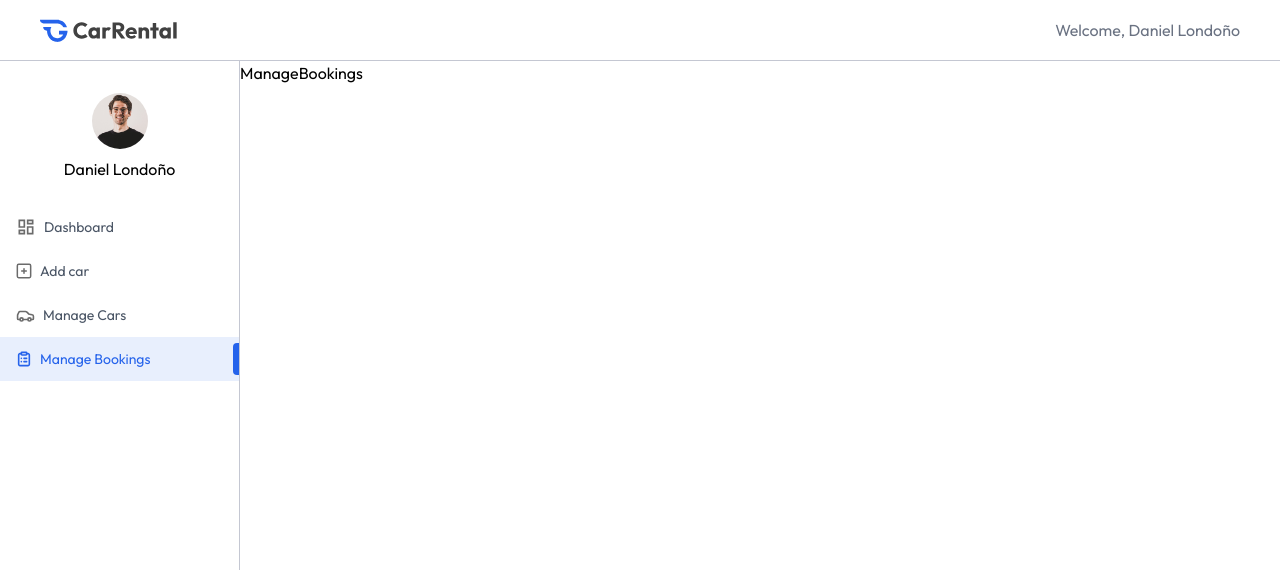
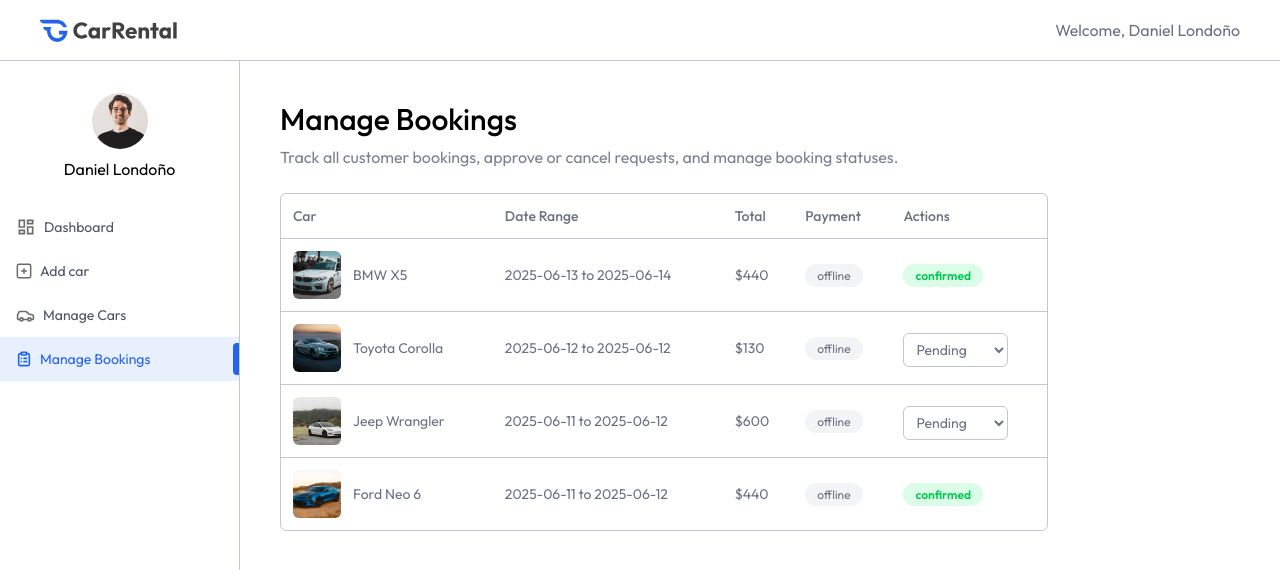
Before and after one commit to DanielEsLoH/client, a React (Vite) app: page /owner/manage-bookings in a window 1280 px wide. Shown: the top 570 px of the page. Built offline with nearby package versions, Linux system fonts and the light colour scheme.

Commit message:
feat(owner): add ManageBookings component and finalize owner section

```diff
--- a/src/pages/owner/ManageBookings.jsx
+++ b/src/pages/owner/ManageBookings.jsx
@@ -1,9 +1,91 @@
-import React from 'react'
+import React, { useEffect, useState } from "react";
+import { dummyMyBookingsData } from "../../assets/assets";
+import Title from "../../components/owner/Title";
 
 const ManageBookings = () => {
+  const currency = import.meta.env.VITE_CURRENCY;
+  const [bookings, setBookings] = useState([]);
+  const fetchOwnerBookings = async () => {
+    setBookings(dummyMyBookingsData);
+  };
+  useEffect(() => {
+    fetchOwnerBookings();
+  }, []);
   return (
-    <div>ManageBookings</div>
-  )
-}
+    <div className="px-4 pt-10 md:px-10 w-full">
+      <Title
+        title="Manage Bookings"
+        subTitle="Track all customer bookings, approve or cancel requests, and manage booking statuses."
+      />
+      <div className="max-w-3xl w-full rounded-md overflow-hidden border border-borderColor mt-6">
+        <table className="w-full border-collapse text-left text-sm text-gray-600">
+          <thead className="text-gray-500">
+            <tr>
+              <th className="p-3 font-medium">Car</th>
+              <th className="p-3 font-medium max-md:hidden">Date Range</th>
+              <th className="p-3 font-medium">Total</th>
+              <th className="p-3 font-medium max-md:hidden">Payment</th>
+              <th className="p-3 font-medium">Actions</th>
+            </tr>
+          </thead>
+          <tbody>
+            {bookings.map((booking, index) => (
+              <tr
+                key={index}
+                className="border-t border-borderColor text-gray-500"
+              >
+                <td className="p-3 flex items-center gap-3">
+                  <img
+                    src={booking.car.image}
+                    alt=""
+                    className="h-12 w-12 aspect-square rounded-md object-cover"
+                  />
+                  <p>
+                    {booking.car.brand} {booking.car.model}
+                  </p>
+                </td>
+                <td className="p-3 max-md:hidden">
+                  {booking.pickupDate.split("T")[0]} to{" "}
+                  {booking.returnDate.split("T")[0]}
+                </td>
+                <td className="p-3">
+                  {currency}
+                  {booking.price}
+                </td>
+                <td className="p-3 max-md:hidden">
+                  <span className="bg-gray-100 px-3 py-1 rounded-full text-xs">
+                    offline
+                  </span>
+                </td>
+                <td className="p-3">
+                  {booking.status === "pending" ? (
+                    <select
+                      value={booking.status}
+                      className="px-2 py-1.5 mt-1 text-gray-500 border border-borderColor rounded-md outline-none"
+                    >
+                      <option value="pending">Pending</option>
+                      <option value="cancelled">Cancelled</option>
+                      <option value="confirmed">Confirmed</option>
+                    </select>
+                  ) : (
+                    <span
+                      className={`px-3 py-1 rounded-full text-xs font-semibold ${
+                        booking.status === "confirmed"
+                          ? "bg-green-100 text-green-500"
+                          : "bg-red-100 text-red-500"
+                      }`}
+                    >
+                      {booking.status}
+                    </span>
+                  )}
+                </td>
+              </tr>
+            ))}
+          </tbody>
+        </table>
+      </div>
+    </div>
+  );
+};
 
-export default ManageBookings
+export default ManageBookings;
```
Also changed, not shown: src/pages/owner/ManageCars.jsx (+50 -35 lines).
